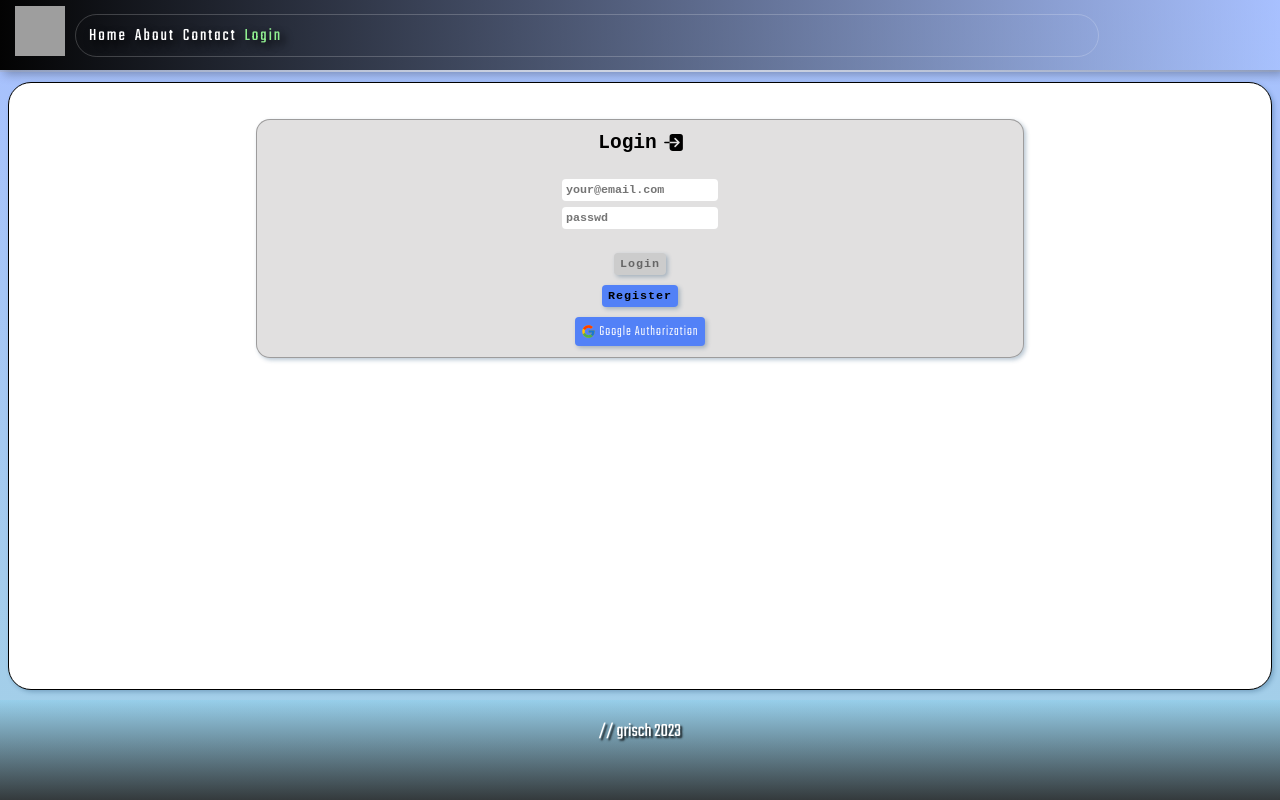
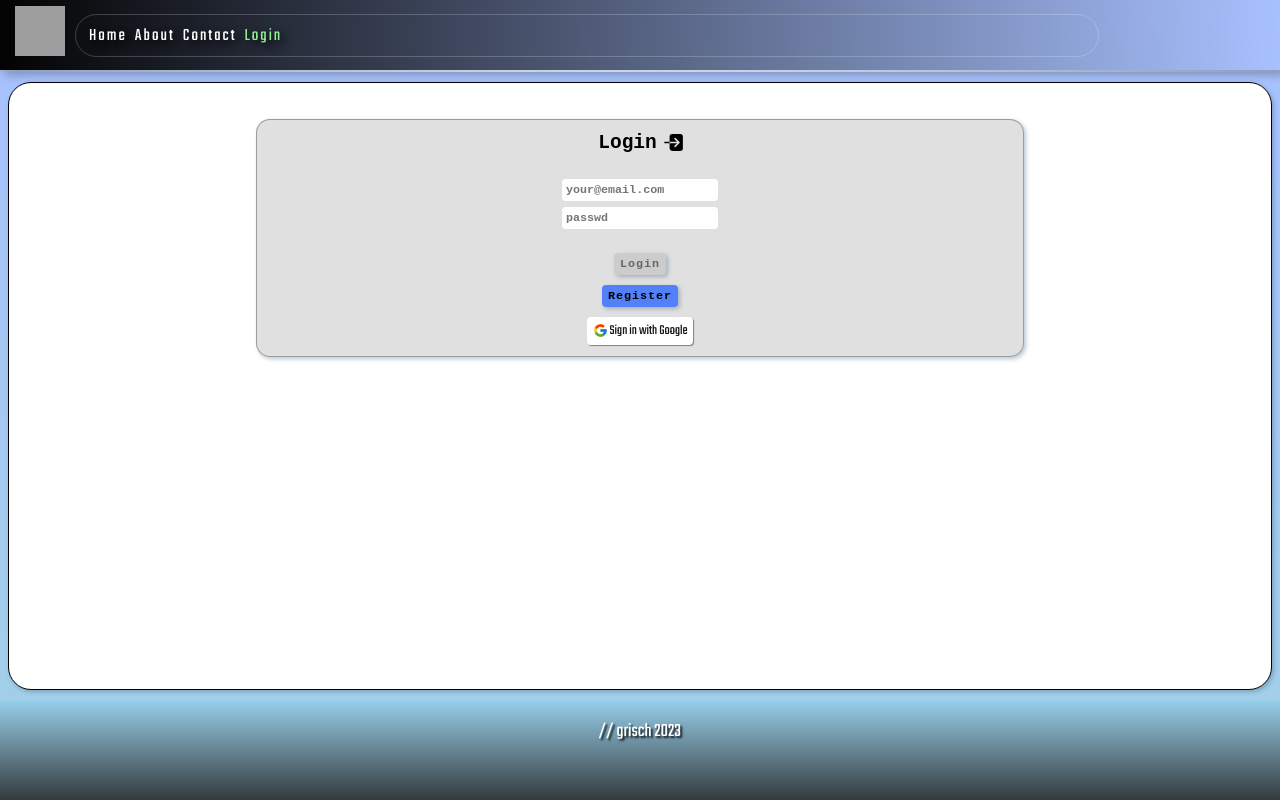
Before and after one commit to Anthcode/react-router, a React (Create React App) app: page /login in a window 1280 px wide. Built offline with nearby package versions, Linux system fonts and the light colour scheme; no server answers; grey boxes are pictures that could not be loaded.

Commit message:
2 files modified

```diff
--- a/src/components/Login.js
+++ b/src/components/Login.js
@@ -78,7 +78,7 @@ export default function Login() {
           </button>
           <button className="btn-google" >
             <div className="login-header">
-              <FcGoogle size={15} />&nbsp;Google Authorization
+              <FcGoogle size={15} />&nbsp;Sign in with Google
             </div>
           </button>
         </form>
--- a/src/style.css
+++ b/src/style.css
@@ -1,4 +1,5 @@
 @import url('https://fonts.googleapis.com/css?family=Teko:300,400,500,600,700');
+@import url('https://fonts.googleapis.com/css2?family=Roboto:wght@500&display=swap');
 
 * {
   box-sizing: border-box;
@@ -181,21 +182,20 @@ button {
 }
 .btn-google:hover{
   color: rgb(255, 255, 255);
-  background-color: #62be0c;
+  background-color:#4285F4;
 }
 .btn-google{
   border: none;
-  background-color: #5281f7;
+  background-color:   #ffffff;
   border-radius: 4px;
-  color: rgba(255, 254, 254, 0.911);
+  color: rgba(0, 0, 0, 0.911);
   padding: 4px 6px;
   margin: 5px 6px;
-  letter-spacing: 1px;
-  box-shadow: 2px 2px 4px rgba(23, 70, 109, 0.3);
+  box-shadow: 1px 1px 1px grey;
   cursor: pointer;
-  font-size: 0.9em;
-  font-weight: lighter;
-  font-family: monospace;
+  font-family: 'Roboto', sans-serif;
+  font-size: 14px;
+
 }
 
 .logout {
```
